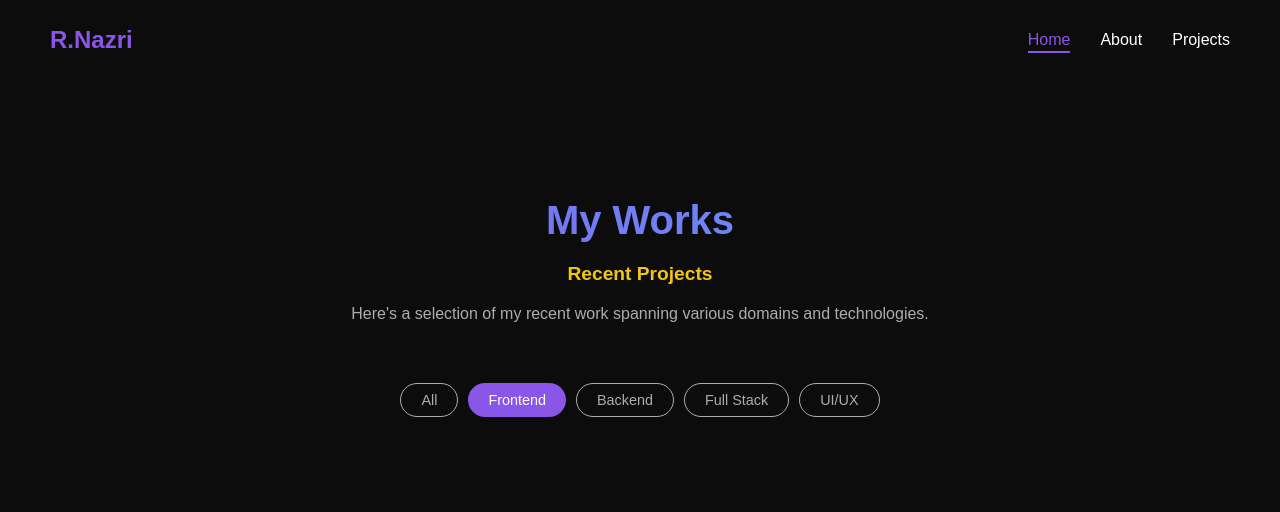
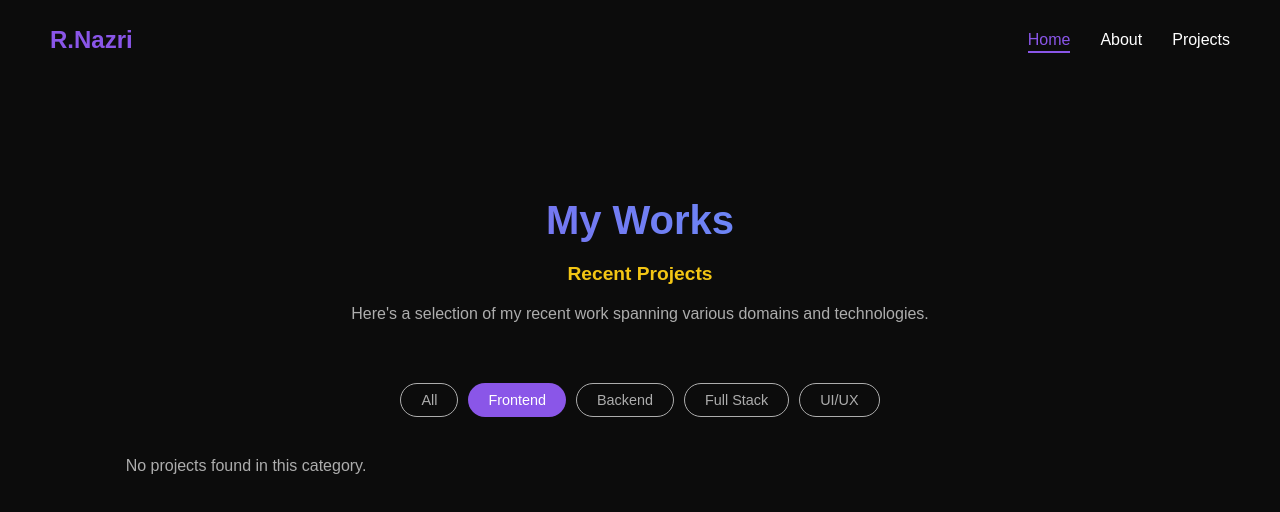
Before and after one commit to raudhahnazri/new-portfolio, a React (Vite) app: page / in a window 1280 px wide. Both pictures are taken after a click on the button "Frontend". Shown: the part 1502-2014 px from the top of the page. Built offline with nearby package versions, Linux system fonts and the light colour scheme; the HTML template or start-up script is replaced by a standard one.

Commit message:
Add fallback

```diff
--- a/src/components/Projects.jsx
+++ b/src/components/Projects.jsx
@@ -114,6 +114,7 @@ const Projects = ({ id }) => {
         </FilterContainer>
 
         <ProjectsGrid
+          key={activeCategory}
           variants={containerVariants}
           initial="hidden"
           whileInView="visible" // start in hidden until its viewed while scrolling
@@ -153,6 +154,11 @@ const Projects = ({ id }) => {
               </ProjectCard>
             );
           })}
+
+          {filteredProjects.length === 0 && (
+            <p style={{ color: "#ADADAD", textAlign: "center" }}>No projects found in this category.</p>
+          )}
+
         </ProjectsGrid>
       </ProjectsContent>
     </ProjectsContainer>
```
